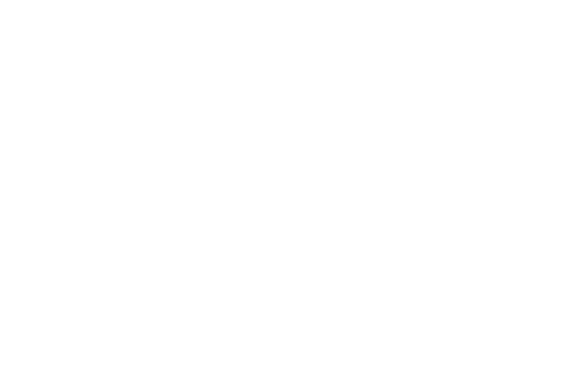
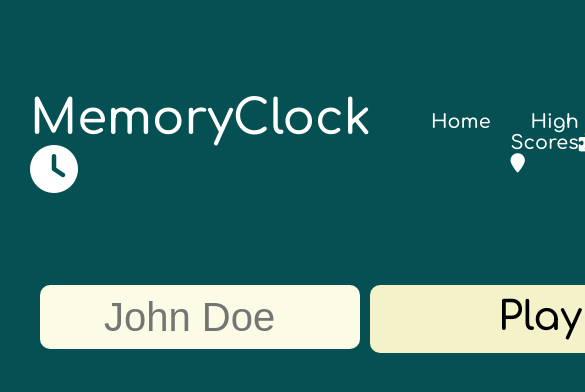
Before and after one commit to moemaxmen1989/MemoryClock, a plain HTML site: page views/index.html in a window 390 px wide. Shown: the top 392 px of the page, 585 px wide, since content can reach past the window. Drawn offline with Linux system fonts and the light colour scheme.

Commit message:
Navbar and Enter Section
It is not fully responsive as of yet but I should get it more responsive as the week goes on.

```diff
--- a/views/index.html
+++ b/views/index.html
@@ -5,14 +5,50 @@
     <meta name="viewport" content="width=device-width, initial-scale=1.0">
     <link rel="stylesheet" href="/views/styles.css">
     <link rel="stylesheet" href="/views/utilities.css">
+    <script src="https://kit.fontawesome.com/3116f3c9df.js" crossorigin="anonymous"></script>
     <title>Document</title>
 </head>
 <body>
 <!--***Section 1***-->
 <!--Navbar-->
+<div class="container">
+<div class="navbar">
+
+<h1>MemoryClock <i class="fas fa-clock"></i></h1>
+
+<div class="menu">
+<ul>
+<li><a href="">Home</a></li>
+<li><a href="">High Scores <i class="fas fa-map-marker"></i></a></li>
+<li><a href="">Premium <i class="fas fa-puzzle-piece"></i></a></li>
+</ul>
+</div>
+
+
+
+
+
+</div>
+</div>
+
 <!---->
 
 <!--***Section 2***-->
+
+
+<div class="container grid">
+
+<form action="">
+<input class= "form-card"type="text" placeholder="John Doe">
+
+</form>
+
+<a href="" class="btn btn-start">Play</a>
+
+
+
+</div>
+
 <!--Start Button + Name Entry-->
 <!---->
 
--- a/views/styles.css
+++ b/views/styles.css
@@ -0,0 +1,118 @@
+
+
+@import url('https://fonts.googleapis.com/css2?family=Comfortaa:wght@600&display=swap');
+
+body{
+   background-color: #055052;
+   font-family: 'Comfortaa', cursive;
+   color: white;
+   margin: 0;
+   font-weight: bolder;
+
+}
+/*Navbar Section*/
+
+.navbar {
+
+  width: 100%;
+    display: grid;
+    grid-template-columns: 1fr 1fr;
+    align-items: center;
+    justify-content: space-between;
+    z-index: 100;
+
+}
+
+.navbar ul {
+list-style: none;
+display: flex;
+
+}
+
+.navbar a {
+    text-decoration: none;
+    color: white;
+    margin: 0 10px;
+    font-size: 1.2rem;
+    padding: 10px;
+}
+
+
+
+.navbar::before,
+.navbar::after {
+
+    content: '';
+    position: absolute;
+    height: 500px;
+    bottom: 1000px;
+    right: 0px;
+    left: 0px;
+    background-color: white;
+    opacity: 0.1;
+    transform: skewY(-16deg);
+
+
+    z-index: 1;
+
+
+}
+
+a:hover{
+
+    border: 2px solid white;
+    border-radius: 15px;
+    z-index: 100;
+
+}
+
+/*Name and Enter section*/
+
+.btn-start {
+    text-decoration: none;
+    color: black;
+    margin: 0 10px;
+    font-size: 2.5rem;
+    border-radius: 10px;
+    padding: 10px;
+    height: 3rem;;
+    width: 20rem;
+    text-align: center;
+    align-items: center;
+    font-weight: 2000;
+}
+
+
+.form-card{
+
+    width: 20rem;
+    height: 4rem;
+    font-size: 2.5rem;
+    margin-left: 10px;
+    border:none;
+    border-radius: 10px;
+    background-color: #fcfbe6;
+    }
+
+.before{
+
+
+    display: none;
+}
+
+
+input[type='text']{
+
+padding-left: 4rem;
+
+
+}
+
+
+
+.container .grid{
+
+    height: 200px;
+
+
+}
--- a/views/utilities.css
+++ b/views/utilities.css
@@ -0,0 +1,36 @@
+
+
+.container {
+margin-top: 60px;
+margin-left: 30px;
+width: 100%;
+max-width: 1500px;
+
+
+
+
+}
+
+img{
+
+    width: 100%;
+}
+
+h1{
+
+    font-size: 3rem;
+}
+
+.grid{
+
+    display: grid;
+    grid-template-columns: 1fr 1fr;
+    justify-content: space-between;
+
+}
+
+.btn{
+
+background-color: #F3F2C9;
+
+}
```
